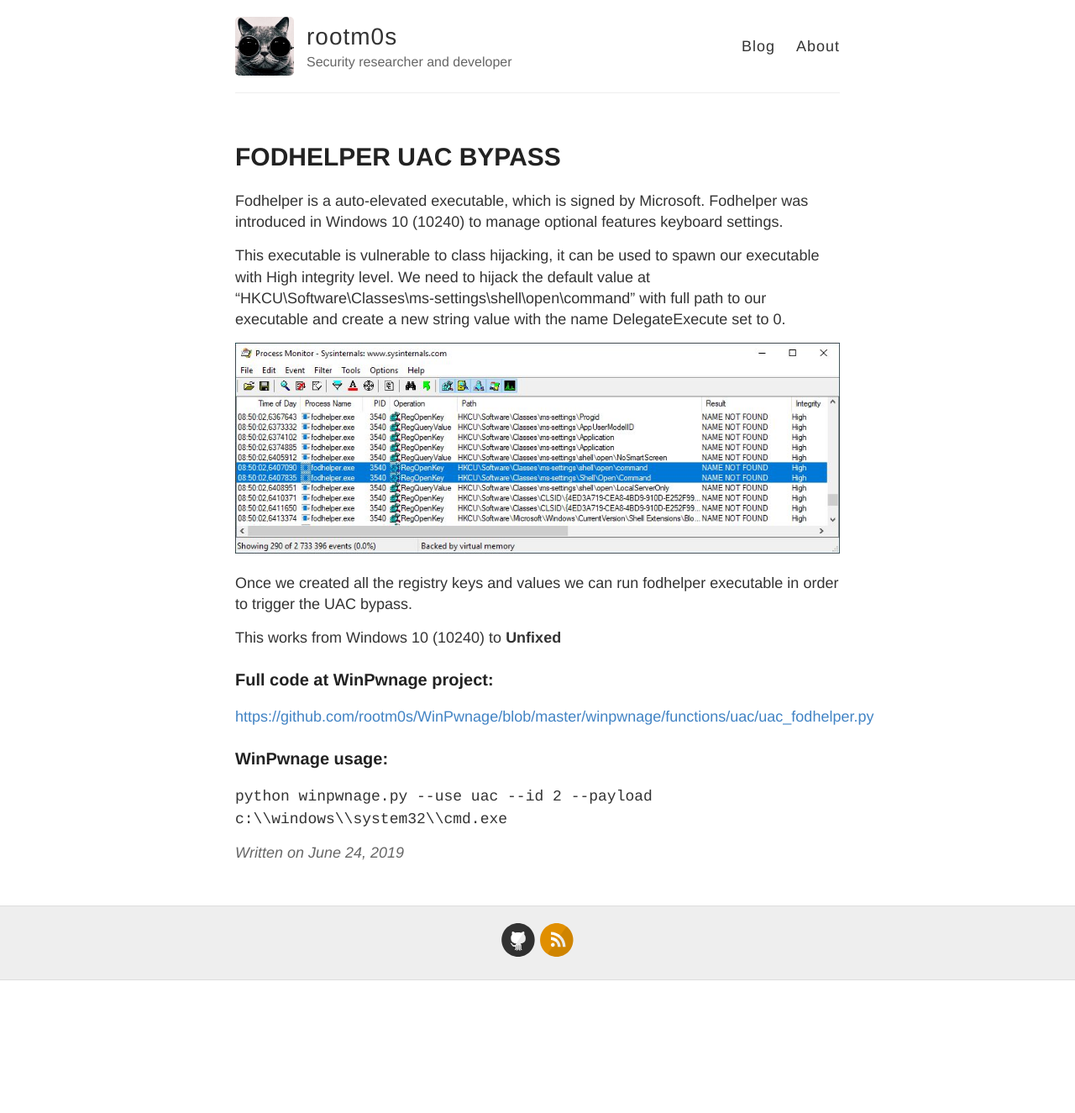
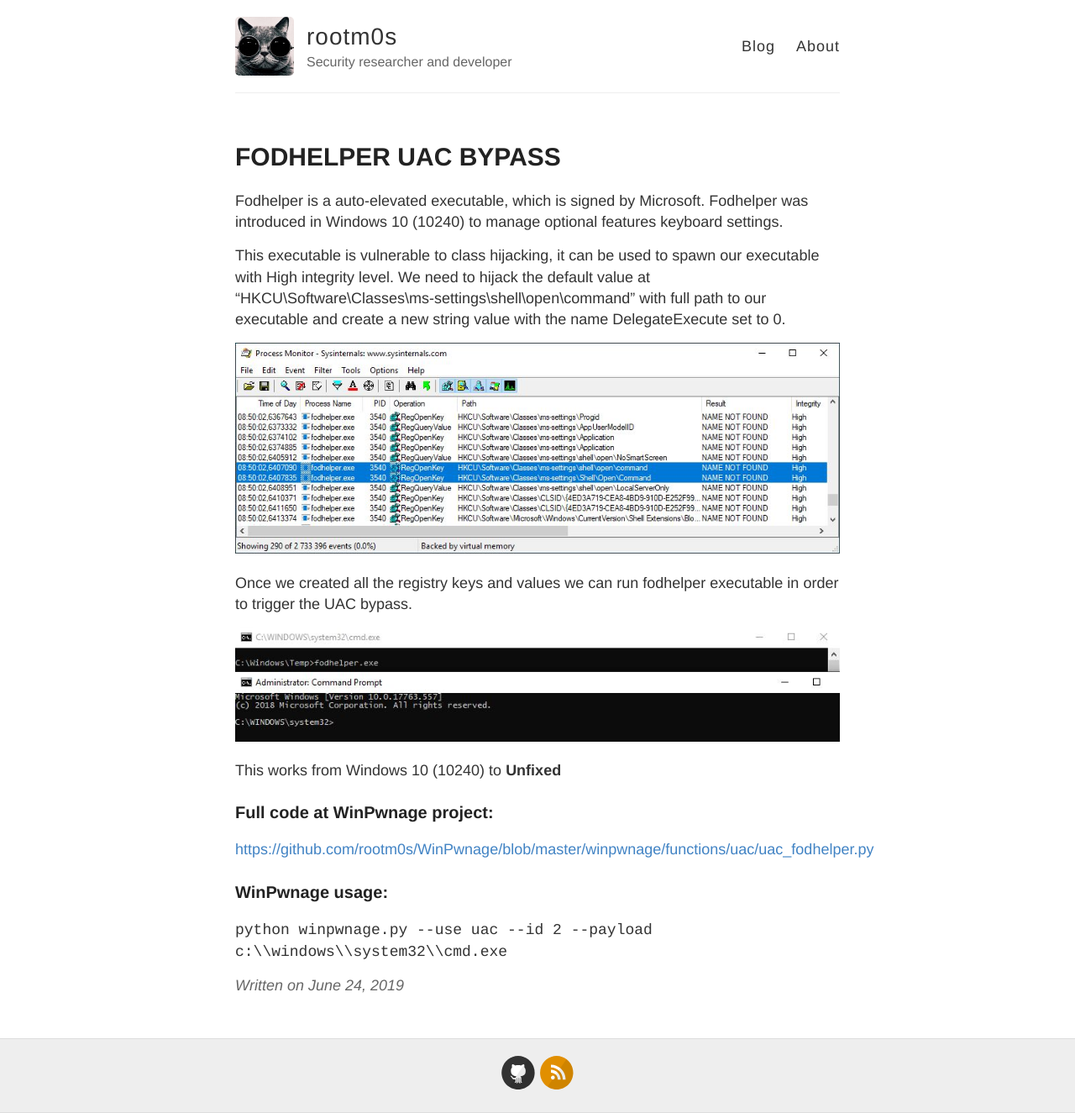
Before and after one commit to rootm0s/rootm0s.github.io, a Jekyll site: the page built from _posts/2019-6-24-fodhelper-uac-bypass.md, in a window 1280 px wide. Shown: the whole page at 84% size. Built offline with Jekyll 4.4.1, drawn with Linux system fonts in a browser that asks for light colours; before the commit the page ends 1167 px from its top, so only the background shows below that.

Commit message:
Update 2019-6-24-fodhelper-uac-bypass.md

```diff
--- a/_posts/2019-6-24-fodhelper-uac-bypass.md
+++ b/_posts/2019-6-24-fodhelper-uac-bypass.md
@@ -11,6 +11,8 @@ This executable is vulnerable to class hijacking, it can be used to spawn our ex
 
 Once we created all the registry keys and values we can run fodhelper executable in order to trigger the UAC bypass.
 
+![_config.yml]({{ site.baseurl }}/images/fodhelper_cmd_pop.JPG)
+
 This works from Windows 10 (10240) to **Unfixed**
 
 ### Full code at WinPwnage project:
```
